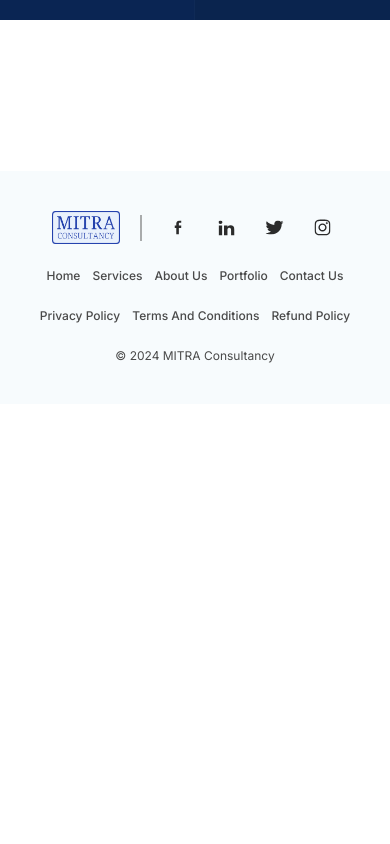
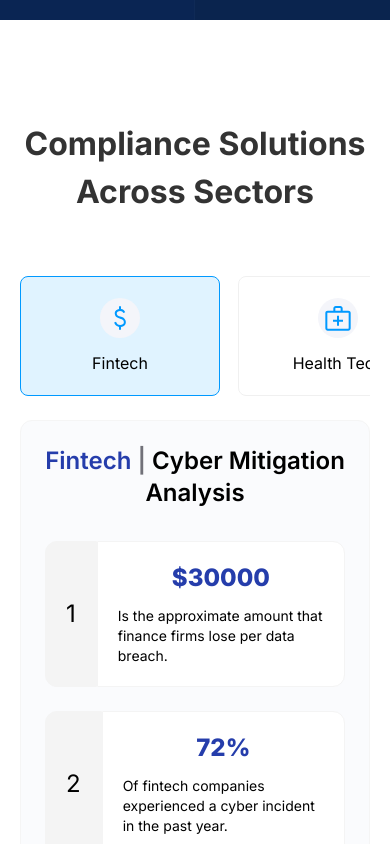
Before and after one commit to neon-lab-dev/MITR-Consultancy-Client, a Next.js app: page /cybersecurity-compliance in a window 390 px wide. Shown: the part 1180-2024 px from the top of the page. Before the commit the page ends 1584 px from the top, so only its background shows below. Built offline with nearby package versions, Linux system fonts and the light colour scheme.

Commit message:
Made compliance solutions section responsive

```diff
--- a/src/Components/CybersecurityCompliance/ComplianceSolutions/ComplianceSolutions.tsx
+++ b/src/Components/CybersecurityCompliance/ComplianceSolutions/ComplianceSolutions.tsx
@@ -204,23 +204,29 @@ const ComplianceSolutions = () => {
       <Container>
         <div>
           <h1
-            className={`font-bold text-neutral-10 text-lg md:text-2xl xl:text-[64px] leading-6 md:leading-[49.68px] capitalize text-center`}
+            className={`font-bold text-neutral-10 text-[32px] md:text-[50px] xl:text-[64px] leading-normal md:leading-[49.68px] capitalize text-center`}
           >
             Compliance Solutions Across Sectors
           </h1>
 
-          <div className="flex items-center gap-6 mt-[60px]">
+          <div className="flex flex-col xl:flex-row items-center gap-6 mt-[60px]">
             {/* Compliance Solutions */}
-            <div className="grid grid-cols-3 gap-[18px] w-[50%]">
+            <div
+              className="
+                flex gap-[18px] w-full overflow-x-auto
+                xl:grid xl:grid-cols-3 xl:gap-[18px] xl:w-[50%]
+                xl:overflow-visible"
+            >
               {complianceSolutions?.map((item) => (
                 <button
                   onClick={() => setActiveTab(item.title)}
                   key={item.title}
-                  className={`px-5 py-4 rounded-lg border flex items-center flex-col justify-center ${
-                    activeTab === item.title
-                      ? "bg-primary-75 border-primary-10"
-                      : "bg-white border-neutral-125"
-                  }`}
+                  className={`min-w-[200px] min-h-[120px] flex-shrink-0 px-5 py-4 rounded-lg border flex items-center flex-col justify-center
+        ${
+          activeTab === item.title
+            ? "bg-primary-75 border-primary-10"
+            : "bg-white border-neutral-125"
+        }`}
                 >
                   <div className="flex items-center justify-center size-10 bg-neutral-120 rounded-full">
                     <Image src={item.icon} alt="fintech" className="size-8" />
@@ -231,8 +237,8 @@ const ComplianceSolutions = () => {
             </div>
 
             {/* Data */}
-            <div className="bg-neutral-135 border border-neutral-130 rounded-xl p-6 h-[500px] w-[50%]">
-              <h1 className="text-black text-[36px] font-semibold text-center">
+            <div className="bg-neutral-135 border border-neutral-130 rounded-xl p-6 h-full xl:h-[500px] w-full xl:w-[50%]">
+              <h1 className="text-black text-2xl md:text-[36px] font-semibold text-center">
                 {" "}
                 <span className="text-secondary-20">
                   {activeData?.title}
@@ -252,7 +258,7 @@ const ComplianceSolutions = () => {
                         <h1 className="text-secondary-20 text-2xl font-extrabold text-center">
                           {detail.value}
                         </h1>
-                        <p className="text-black text-sm mt-3 text-center">
+                        <p className="text-black text-sm mt-3 text-start xl:text-center">
                           {detail.description}
                         </p>
                       </div>
--- a/src/app/(commonLayout)/cybersecurity-compliance/page.tsx
+++ b/src/app/(commonLayout)/cybersecurity-compliance/page.tsx
@@ -9,11 +9,11 @@ const CybersecurityCompliance = () => {
   return (
     <div>
       <CybersecurityComplianceHero />
-      {/* <ComplianceSolutions />
-      <SecureCompliance />
-      <TrustAndResults />
-      <ComplianceAssessment />
-      <CyberSecurityTestimonials/> */}
+      <ComplianceSolutions />
+      {/* <SecureCompliance /> */}
+      {/* <TrustAndResults /> */}
+      {/* <ComplianceAssessment /> */}
+      {/* <CyberSecurityTestimonials/> */}
     </div>
   );
 };
```
